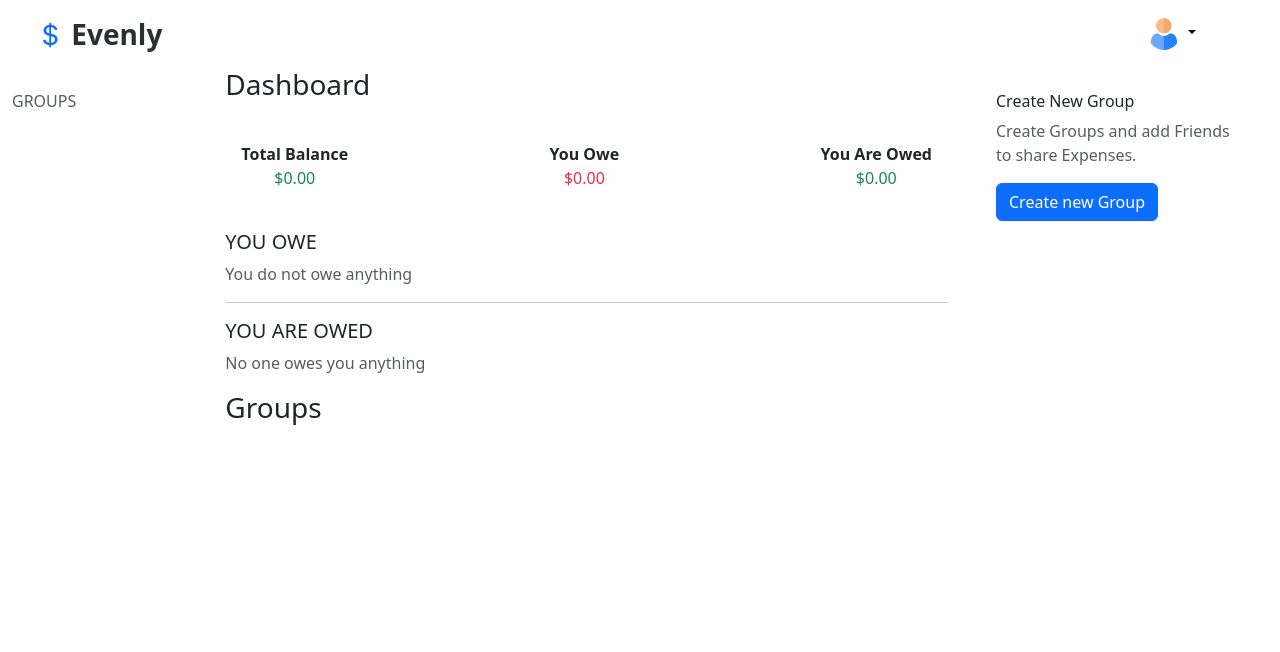
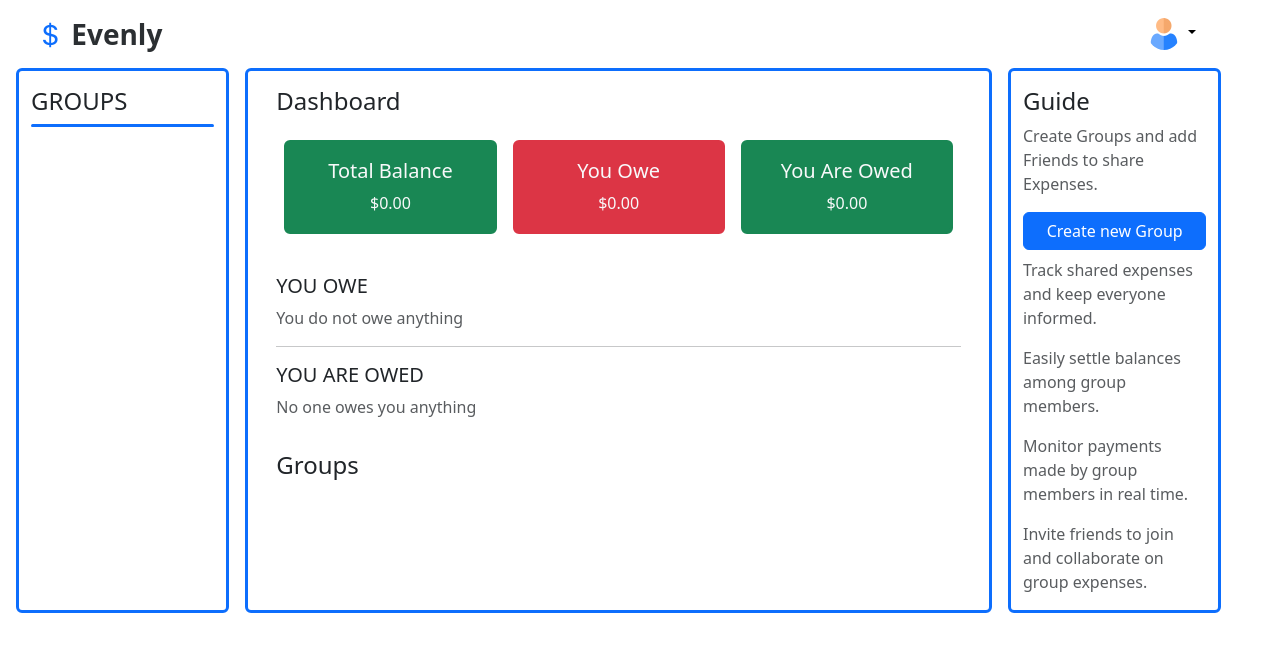
Before and after one commit to kevin-peiris/Evenly-Frontend, an Angular app: page /user-main/user-dashboard in a window 1280 px wide. Shown: the top 652 px of the page. Built offline with nearby package versions, Linux system fonts and the light colour scheme.

Commit message:
UI change

```diff
--- a/package.json
+++ b/package.json
@@ -27,7 +27,9 @@
     "bootstrap": "^5.3.3",
     "bootstrap-icons": "^1.11.3",
     "express": "^4.18.2",
+    "flowbite": "^2.5.2",
     "rxjs": "~7.8.0",
+    "sweetalert2": "^11.14.5",
     "tslib": "^2.3.0",
     "zone.js": "~0.14.10"
   },
@@ -40,12 +42,15 @@
     "@types/express": "^4.17.17",
     "@types/jasmine": "~5.1.0",
     "@types/node": "^18.18.0",
+    "autoprefixer": "^10.4.20",
     "jasmine-core": "~5.2.0",
     "karma": "~6.4.0",
     "karma-chrome-launcher": "~3.2.0",
     "karma-coverage": "~2.2.0",
     "karma-jasmine": "~5.1.0",
     "karma-jasmine-html-reporter": "~2.1.0",
+    "postcss": "^8.4.49",
+    "tailwindcss": "^3.4.15",
     "typescript": "~5.5.2"
   }
 }
--- a/src/app/common/nav-bar-user/nav-bar-user.component.html
+++ b/src/app/common/nav-bar-user/nav-bar-user.component.html
@@ -25,7 +25,7 @@
                         <ul ngbDropdownMenu aria-labelledby="userDropdown">
                             <li><a class="dropdown-item" href="#" routerLink="/user-main/user-profile">Profile</a></li>
 
-                            <li><a class="dropdown-item" href="#" (click)="signOut()">Sign out</a></li>
+                            <li><a class="dropdown-item cursor-pointer" (click)="signOut()">Sign out</a></li>
                         </ul>
                     </div>
                 </div>
--- a/src/app/pages/group-page/group-page.component.html
+++ b/src/app/pages/group-page/group-page.component.html
@@ -2,10 +2,15 @@
 
     <div class="row">
 
-        <div class="col-md-3 col-lg-2 sidebar">
-            <h6 class="text-muted mt-4">GROUPS</h6>
-            <ul class="nav flex-column">
-                <li class="nav-item clickable" *ngFor="let group of groupList">
+        <div class="col-md-3 col-lg-2 sidebar card card border-primary mb-3 border-3 mx-3">
+
+            <div class="d-flex justify-content-between align-items-center mt-3">
+                <h4>GROUPS</h4>
+            </div>
+
+            <ul class="nav flex-column list-group">
+                <li class="nav-item clickable list-group-item list-group-item-action list-group-item-primary d-flex align-items-center justify-content-center"
+                    *ngFor="let group of groupList" style="height: 40px;">
                     <a class="nav-link text-dark" (click)="goToGroup(group.id)">
                         {{ group.name }}
                     </a>
@@ -13,11 +18,11 @@
             </ul>
         </div>
 
+        <div class="col-md-6 col-lg-7 main-content card card border-primary mb-3 border-3">
+            <div class="row">
 
-        <div class="col-md-6 col-lg-7 main-content">
-            <div class="row">
-                <div class="col-md-3 col-lg-2">
-                    <h2 class="mb-3">{{group.name}}</h2>
+                <div class="d-flex justify-content-between align-items-center mt-3">
+                    <h4 class="mb-3">{{group.name}}</h4>
                 </div>
             </div>
 
@@ -25,23 +30,37 @@
                 <div class="col main-content">
 
                     <div class="d-flex justify-content-between text-center p-3 rounded mb-4">
-                        <div>
-                            <strong>Total Balance</strong><br />
-                            <span [ngClass]="{'text-success': totalBalance >= 0, 'text-danger': totalBalance < 0}">
+                        <div class="col mx-2">
+                            <div class="card border-primary border-3 "
+                                [ngClass]="{'bg-success border-success': totalBalance >= 0, 'bg-danger border-danger': totalBalance < 0}">
+                                <div class="card-body text-light">
+                                    <h5 class="card-title">Total Balance</h5>
+                                    <span>
                                         ${{ totalBalance | number:'1.2-2' }}
                                     </span>
                                 </div>
-                        <div>
-                            <strong>You Owe</strong><br />
-                            <span class="text-danger">
+                            </div>
+
+                        </div>
+                        <div class="col mx-2">
+                            <div class="card border-danger bg-danger border-3">
+                                <div class="card-body text-light">
+                                    <h5 class="card-title">You Owe</h5>
+                                    <span>
                                         ${{ youOwe | number:'1.2-2' }}
                                     </span>
                                 </div>
-                        <div>
-                            <strong>You Are Owed</strong><br />
-                            <span class="text-success">
+                            </div>
+                        </div>
+                        <div class="col mx-2">
+                            <div class="card border-success bg-success border-3">
+                                <div class="card-body text-light">
+                                    <h5 class="card-title">You Are Owed</h5>
+                                    <span>
                                         ${{ youAreOwed | number:'1.2-2' }}
                                     </span>
+                                </div>
+                            </div>
                         </div>
                     </div>
 
@@ -85,36 +104,42 @@
 
                 </div>
 
-                <ul class="list-group">
+                <ul class="list-group mb-3 mx-1">
                     <li class="list-group-item d-flex justify-content-between align-items-center clickable"
                         *ngFor="let expense of expensesList" (click)="openExpenseDetail(expense)" data-bs-toggle="modal"
                         data-bs-target="#expenseDetailModal">
                         <div>
-                            <span>{{ expense.description }}</span> -
+                            <span>{{ expense.date | date: 'yyyy-MM-dd' }}</span>
+                            <span>{{ expense.description }}</span>
                             <span *ngIf="getUserRole(expense)?.role === 'PAID'">
-                                You paid ${{ getUserRole(expense)?.amount | number:'1.2-2'  }} for this expense.
+                                - You paid ${{ getUserRole(expense)?.amount | number:'1.2-2' }} for this expense.
                             </span>
                             <span *ngIf="getUserRole(expense)?.role === 'OWED'">
-                                You owe ${{ getUserRole(expense)?.amount | number:'1.2-2'  }} for this expense.
+                                - You owe ${{ getUserRole(expense)?.amount | number:'1.2-2' }} for this expense.
                             </span>
                         </div>
                         <span class="d-flex align-items-center">
-                            <span class="badge bg-success rounded-pill me-2">${{ expense.amount | number:'1.2-2'  }}</span>
+                            <span class="badge bg-success rounded-pill me-2">${{ expense.amount | number:'1.2-2'
+                                }}</span>
                         </span>
                     </li>
                 </ul>
             </div>
         </div>
 
+        <div class="col-md-3 col-lg-2 card card border-primary mb-3 border-3 mx-3">
+            <div class="d-flex justify-content-between align-items-center mt-3">
+                <h4>Guide</h4>
+            </div>
 
-        <div class="col-md-3 col-lg-3">
-            <div class="p-4 rounded">
-                <h6>Create New Group</h6>
             <p class="text-muted">Create Groups and add Friends to share Expenses.</p>
             <button class="btn btn-primary btn-block" routerLink="/user-main/user-dashboard">Create
                 new Group</button>
 
-            </div>
+            <p class="text-muted mt-2">Track shared expenses and keep everyone informed.</p>
+            <p class="text-muted">Easily settle balances among group members.</p>
+            <p class="text-muted">Monitor payments made by group members in real time.</p>
+            <p class="text-muted">Invite friends to join and collaborate on group expenses.</p>
         </div>
     </div>
 
@@ -133,7 +158,8 @@
 
             <div class="modal-body" *ngIf="selectedExpense">
                 <h6>{{ selectedExpense?.description }}</h6>
-                <p><strong>Amount:</strong> ${{ selectedExpense?.amount | number:'1.2-2'  }}</p>
+                <p><strong>Date:</strong> {{ selectedExpense?.date | date: 'yyyy-MM-dd' }}</p>
+                <p><strong>Amount:</strong> ${{ selectedExpense?.amount | number:'1.2-2' }}</p>
                 <p><strong>Paid By:</strong> {{ getPayerNames(selectedExpense) }}</p>
 
                 <h6>Owed By:</h6>
@@ -142,10 +168,10 @@
                         class="list-group-item d-flex justify-content-between">
                         <span>{{ user.user.name }}</span>
                         <span *ngIf="user.expenseUserType === 'OWED'">
-                            Owes: ${{ user.amount | number:'1.2-2'  }}
+                            Owes: ${{ user.amount | number:'1.2-2' }}
                         </span>
                         <span *ngIf="user.expenseUserType === 'PAID'">
-                            Paid: ${{ user.amount | number:'1.2-2'  }}
+                            Paid: ${{ user.amount | number:'1.2-2' }}
                         </span>
                     </li>
                 </ul>
@@ -192,9 +218,11 @@
         <div class="modal-content">
             <div class="modal-header">
                 <h5 class="modal-title" id="addExpenseModalLabel">Add Expense</h5>
+
                 <button type="button" class="btn-close" data-bs-dismiss="modal" aria-label="Close"></button>
             </div>
             <div class="modal-body">
+                <label class="mb-3">Date : {{ newExpense.date| date:'yyyy-MM-dd' }}</label>
                 <div class="form-group">
                     <label for="expenseDescription">Description</label>
                     <input [(ngModel)]="newExpense.description" class="form-control" id="expenseDescription"
--- a/src/app/pages/group-page/group-page.component.ts
+++ b/src/app/pages/group-page/group-page.component.ts
@@ -28,6 +28,7 @@ export class GroupPageComponent implements OnInit {
 
   newExpense = {
     description: '',
+    date:new Date().toISOString(),
     amount: 0,
     paidBy: [] as any[],
     owedBy: [] as any[],
@@ -78,6 +79,8 @@ export class GroupPageComponent implements OnInit {
     try {
       const expensesResponse = await fetch(`http://localhost:8080/expense/group/${this.group.id}`);
       this.expensesList = await expensesResponse.json();
+
+
     } catch (error) {
       this.expensesList = [];
     }
--- a/src/app/pages/user-dashboard/user-dashboard.component.html
+++ b/src/app/pages/user-dashboard/user-dashboard.component.html
@@ -1,43 +1,65 @@
 <div class="container-fluid">
     <div class="row">
 
-        <div class="col-md-3 col-lg-2 sidebar">
-            <h6 class="text-muted mt-4">GROUPS</h6>
-            <ul class="nav flex-column">
-                <li class="nav-item clickable" *ngFor="let group of groupList">
+        <div class="col-md-3 col-lg-2 sidebar card card border-primary mb-3 border-3 mx-3">
+
+            <div class="d-flex justify-content-between align-items-center mt-3">
+                <h4>GROUPS</h4>
+            </div>
+
+            <ul class="nav flex-column list-group">
+                <li class="nav-item clickable list-group-item list-group-item-action list-group-item-primary d-flex align-items-center justify-content-center"
+                    *ngFor="let group of groupList" style="height: 40px;">
                     <a class="nav-link text-dark" (click)="goToGroup(group.id)">
                         {{ group.name }}
                     </a>
                 </li>
             </ul>
+
         </div>
 
 
-        <div class="col-md-6 col-lg-7 main-content">
-            <div class="d-flex justify-content-between align-items-center mb-3">
-                <h3>Dashboard</h3>
+        <div class="col-md-6 col-lg-7 main-content card card border-primary mb-3 border-3">
+
+            <div class="d-flex justify-content-between align-items-center mt-3 mx-3">
+                <h4>Dashboard</h4>
             </div>
             <div class="d-flex justify-content-between text-center p-3 rounded">
-                <div>
-                    <strong>Total Balance</strong><br />
-                    <span [ngClass]="{'text-success': totalBalance >= 0, 'text-danger': totalBalance < 0}">
+                <div class="col mx-2">
+                    <div class="card border-primary border-3 "
+                        [ngClass]="{'bg-success border-success': totalBalance >= 0, 'bg-danger border-danger': totalBalance < 0}">
+                        <div class="card-body text-light">
+                            <h5 class="card-title">Total Balance</h5>
+                            <span>
                                 ${{ totalBalance | number:'1.2-2' }}
                             </span>
                         </div>
-                <div>
-                    <strong>You Owe</strong><br />
-                    <span class="text-danger">
+                    </div>
+
+                </div>
+                <div class="col mx-2">
+                    <div class="card border-danger bg-danger border-3">
+                        <div class="card-body text-light">
+                            <h5 class="card-title">You Owe</h5>
+                            <span>
                                 ${{ youOwe | number:'1.2-2' }}
                             </span>
                         </div>
-                <div>
-                    <strong>You Are Owed</strong><br />
-                    <span class="text-success">
+                    </div>
+                </div>
+                <div class="col mx-2">
+                    <div class="card border-success bg-success border-3">
+                        <div class="card-body text-light">
+                            <h5 class="card-title">You Are Owed</h5>
+                            <span>
                                 ${{ youAreOwed | number:'1.2-2' }}
                             </span>
                         </div>
                     </div>
-            <div class="mt-4">
+                </div>
+            </div>
+
+            <div class="mt-4 mx-3">
                 <h5>YOU OWE</h5>
                 <ng-container *ngIf="youOweList.length > 0; else noOwe">
                     <div *ngFor="let owe of youOweList">
@@ -63,10 +85,10 @@
                 </ng-template>
             </div>
 
-            <div class="d-flex justify-content-between align-items-center mb-3 mt-3">
-                <h3>Groups</h3>
+            <div class="d-flex justify-content-between align-items-center mb-3 mt-3 mx-3">
+                <h4>Groups</h4>
             </div>
-            <div class="accordion mt-3" id="accordionGroup">
+            <div class="accordion mt-3 mb-3" id="accordionGroup">
                 <div class="accordion-item" *ngFor="let group of groupList; let i = index">
                     <h2 class="accordion-header" id="heading{{ i }}">
                         <button class="accordion-button" type="button" data-bs-toggle="collapse"
@@ -81,19 +103,23 @@
                             <ng-container *ngIf="getExpensesByGroup(group.id).length > 0; else noExpenses">
                                 <ul class="list-group">
                                     <li class="list-group-item d-flex justify-content-between align-items-center clickable"
-                                        *ngFor="let expense of getExpensesByGroup(group.id)" (click)="openExpenseDetail(expense)" data-bs-toggle="modal"
+                                        *ngFor="let expense of getExpensesByGroup(group.id)"
+                                        (click)="openExpenseDetail(expense)" data-bs-toggle="modal"
                                         data-bs-target="#expenseDetailModal">
                                         <div>
                                             <span>{{ expense.description }}</span> -
                                             <span *ngIf="getUserRole(expense)?.role === 'PAID'">
-                                                You paid ${{ getUserRole(expense)?.amount | number:'1.2-2' }} for this expense.
+                                                You paid ${{ getUserRole(expense)?.amount | number:'1.2-2' }} for this
+                                                expense.
                                             </span>
                                             <span *ngIf="getUserRole(expense)?.role === 'OWED'">
-                                                You owe ${{ getUserRole(expense)?.amount | number:'1.2-2' }} for this expense.
+                                                You owe ${{ getUserRole(expense)?.amount | number:'1.2-2' }} for this
+                                                expense.
                                             </span>
                                         </div>
                                         <span class="d-flex align-items-center">
-                                            <span class="badge bg-success rounded-pill me-2">${{ expense.amount }}</span>
+                                            <span class="badge bg-success rounded-pill me-2">${{ expense.amount
+                                                }}</span>
                                         </span>
                                     </li>
 
@@ -114,13 +140,19 @@
 
 
 
-        <div class="col-md-3 col-lg-3">
-            <div class="p-4 rounded">
-                <h6>Create New Group</h6>
+        <div class="col-md-3 col-lg-2 card card border-primary mb-3 border-3 mx-3">
+            <div class="d-flex justify-content-between align-items-center mt-3">
+                <h4>Guide</h4>
+            </div>
+
             <p class="text-muted">Create Groups and add Friends to share Expenses.</p>
             <button class="btn btn-primary btn-block" data-bs-toggle="modal" data-bs-target="#addGroupModal">Create
                 new Group</button>
-            </div>
+
+            <p class="text-muted mt-2">Track shared expenses and keep everyone informed.</p>
+            <p class="text-muted">Easily settle balances among group members.</p>
+            <p class="text-muted">Monitor payments made by group members in real time.</p>
+            <p class="text-muted">Invite friends to join and collaborate on group expenses.</p>
         </div>
     </div>
 </div>
--- a/src/styles.css
+++ b/src/styles.css
@@ -1 +1,3 @@
-/* You can add global styles to this file, and also import other style files */
+/* @tailwind base;
+@tailwind components;
+@tailwind utilities; */
```
Also changed, not shown: src/app/app.component.ts (+7 -2 lines), src/app/common/nav-bar-sign/nav-bar.component.ts (+13 -2 lines), src/app/common/nav-bar-user/nav-bar-user.component.ts (+24 -7 lines), src/app/pages/signup-page/signup-page.component.ts (+9 -1 lines), src/app/pages/user-profile/user-profile.component.ts (+34 -12 lines), tailwind.config.js (added, +13 -0 lines), 1 other file (tests, documents, lock files or other folders). Lines whose indentation alone changed are shown as unchanged.
